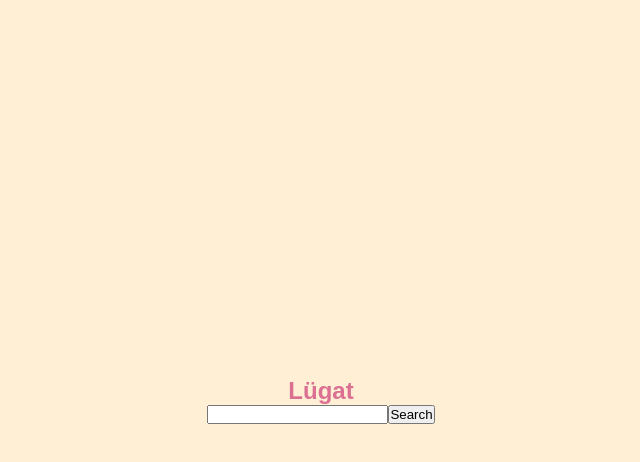
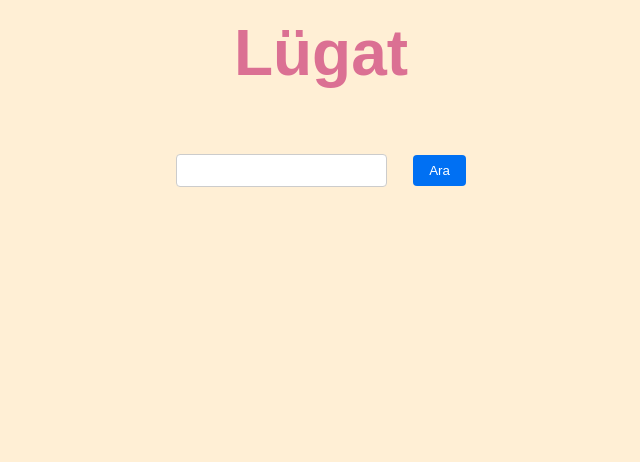
Before and after one commit to emrekayik/lugat, a Next.js app: page / in a window 1280 px wide. Shown: the top 462 px of the page, without its empty margins (319-959 px from the left). Built offline with nearby package versions, Linux system fonts and the light colour scheme.

Commit message:
prettier

```diff
--- /dev/null
+++ b/components/Sozluk.js
@@ -0,0 +1,104 @@
+import React, { useState } from "react";
+import styled from "styled-components";
+
+const Container = styled.div`
+  display: flex;
+  flex-direction: column;
+  align-items: center;
+  justify-content: center;
+`;
+
+const Input = styled.input`
+  margin-right: 8px;
+  padding: 8px 16px;
+  border: 1px solid #ccc;
+  border-radius: 4px;
+
+  &:hover {
+    border-color: #0070f3;
+  }
+`;
+
+const Button = styled.button`
+  background-color: #0070f3;
+  color: #fff;
+  border: none;
+  padding: 8px 16px;
+  border-radius: 4px;
+  cursor: pointer;
+  transition: background-color 0.2s ease;
+
+  &:hover {
+    background-color: #0366d6;
+  }
+`;
+
+const Ul = styled.ul`
+  counter-reset: index;
+  padding: 0;
+  max-width: 300px;
+`;
+
+const Li = styled.li`
+  counter-increment: index;
+  display: flex;
+  align-items: center;
+  padding: 12px 0;
+  box-sizing: border-box;
+
+  &::before {
+    content: counters(index, ".", decimal-leading-zero);
+    font-size: 1.5rem;
+    text-align: right;
+    font-weight: bold;
+    min-width: 50px;
+    padding-right: 12px;
+    font-variant-numeric: tabular-nums;
+    align-self: flex-start;
+    background-image: linear-gradient(to bottom, aquamarine, orangered);
+    background-attachment: fixed;
+    -webkit-background-clip: text;
+    -webkit-text-fill-color: transparent;
+  }
+  & + li {
+    border-top: 1px solid rgba(255, 255, 255, 0.2);
+  }
+`;
+
+export default function Sozluk() {
+  const [searchTerm, setSearchTerm] = useState("");
+  const [searchResults, setSearchResults] = useState([]);
+
+  const handleSearch = async () => {
+    const res = await fetch(`/api/lugat?kelime=${searchTerm}`);
+    const data = await res.json();
+    setSearchResults(data);
+    console.log(searchResults);
+    console.log(data);
+  };
+  return (
+    <Container>
+      <div
+        style={{
+          display: "flex",
+          alignItems: "center",
+          gap: "18px",
+        }}
+      >
+        <Input
+          type="text"
+          value={searchTerm}
+          onChange={(e) => setSearchTerm(e.target.value)}
+        />
+        <Button onClick={handleSearch}>Ara</Button>
+      </div>
+      <div>
+        <Ul>
+          {searchResults.map((item) => (
+            <Li key={item.anlam_sira}>{item.anlam}</Li>
+          ))}
+        </Ul>
+      </div>
+    </Container>
+  );
+}
--- a/next.config.js
+++ b/next.config.js
@@ -1,6 +1,6 @@
 /** @type {import('next').NextConfig} */
 const nextConfig = {
   reactStrictMode: true,
-}
+};
 
-module.exports = nextConfig
+module.exports = nextConfig;
--- a/pages/_app.js
+++ b/pages/_app.js
@@ -1,7 +1,5 @@
-import '@/styles/globals.css'
+import "@/styles/globals.css";
 
 export default function App({ Component, pageProps }) {
-  return (
-      <Component {...pageProps} />
-  )
+  return <Component {...pageProps} />;
 }
--- a/pages/_document.js
+++ b/pages/_document.js
@@ -1,4 +1,4 @@
-import { Html, Head, Main, NextScript } from 'next/document'
+import { Html, Head, Main, NextScript } from "next/document";
 
 export default function Document() {
   return (
@@ -9,5 +9,5 @@ export default function Document() {
         <NextScript />
       </body>
     </Html>
-  )
+  );
 }
--- a/pages/api/hello.js
+++ b/pages/api/hello.js
@@ -1,5 +1,5 @@
 // Next.js API route support: https://nextjs.org/docs/api-routes/introduction
 
 export default function handler(req, res) {
-  res.status(200).json({ name: 'John Doe' })
+  res.status(200).json({ name: "John Doe" });
 }
--- a/pages/index.js
+++ b/pages/index.js
@@ -1,9 +1,10 @@
-import React, { useState } from 'react';
-import Head from 'next/head'
-import styled from 'styled-components';
+import React, { useState } from "react";
+import Head from "next/head";
+import styled from "styled-components";
+import Sozluk from "../components/Sozluk";
 
 const Title = styled.h1`
-  font-size: 1.5em;
+  font-size: 4em;
   color: palevioletred;
 `;
 
@@ -11,11 +12,11 @@ const Container = styled.div`
   display: flex;
   flex-direction: column;
   align-items: center;
-  justify-content: center;
+  gap: 4em;
+  padding-top: 1em;
   background-color: papayawhip;
   height: 100vh;
 `;
-
 
 export default function Home() {
   return (
@@ -27,42 +28,9 @@ export default function Home() {
         <link rel="icon" href="/favicon.ico" />
       </Head>
       <Container>
-        <Title>
-          Lügat
-        </Title>
+        <Title>Lügat</Title>
         <Sozluk />
       </Container>
     </>
-  )
-}
-
-function Sozluk() {
-  const [searchTerm, setSearchTerm] = useState('');
-  const [searchResults, setSearchResults] = useState([]);
-
-  const handleSearch = async () => {
-    const res = await fetch(`/api/lugat?kelime=${searchTerm}`);
-    const data = await res.json();
-    setSearchResults(data);
-    console.log(searchResults)
-    console.log(data)
-
-  };
-
-  return (
-    <div>
-      <input type="text" value={searchTerm} onChange={(e) => setSearchTerm(e.target.value)} />
-      <button onClick={handleSearch}>Search</button>
-
-      <ul style={{
-        color: 'red'}
-      }>
-      {searchResults.map(item => (
-        <li key={item.anlam_sira}>
-          <p>{item.anlam}</p>
-        </li>
-      ))}
-      </ul>
-    </div>
   );
 }
--- a/styles/globals.css
+++ b/styles/globals.css
@@ -1,8 +1,8 @@
 *,
 html,
-body{
+body {
   margin: 0;
   padding: 0;
   box-sizing: border-box;
-  font-family: 'Poppins', sans-serif;
+  font-family: "Poppins", sans-serif;
 }
```
Also changed, not shown: pages/api/lugat.js (+4 -5 lines), 2 other files (tests, documents, lock files or other folders).
